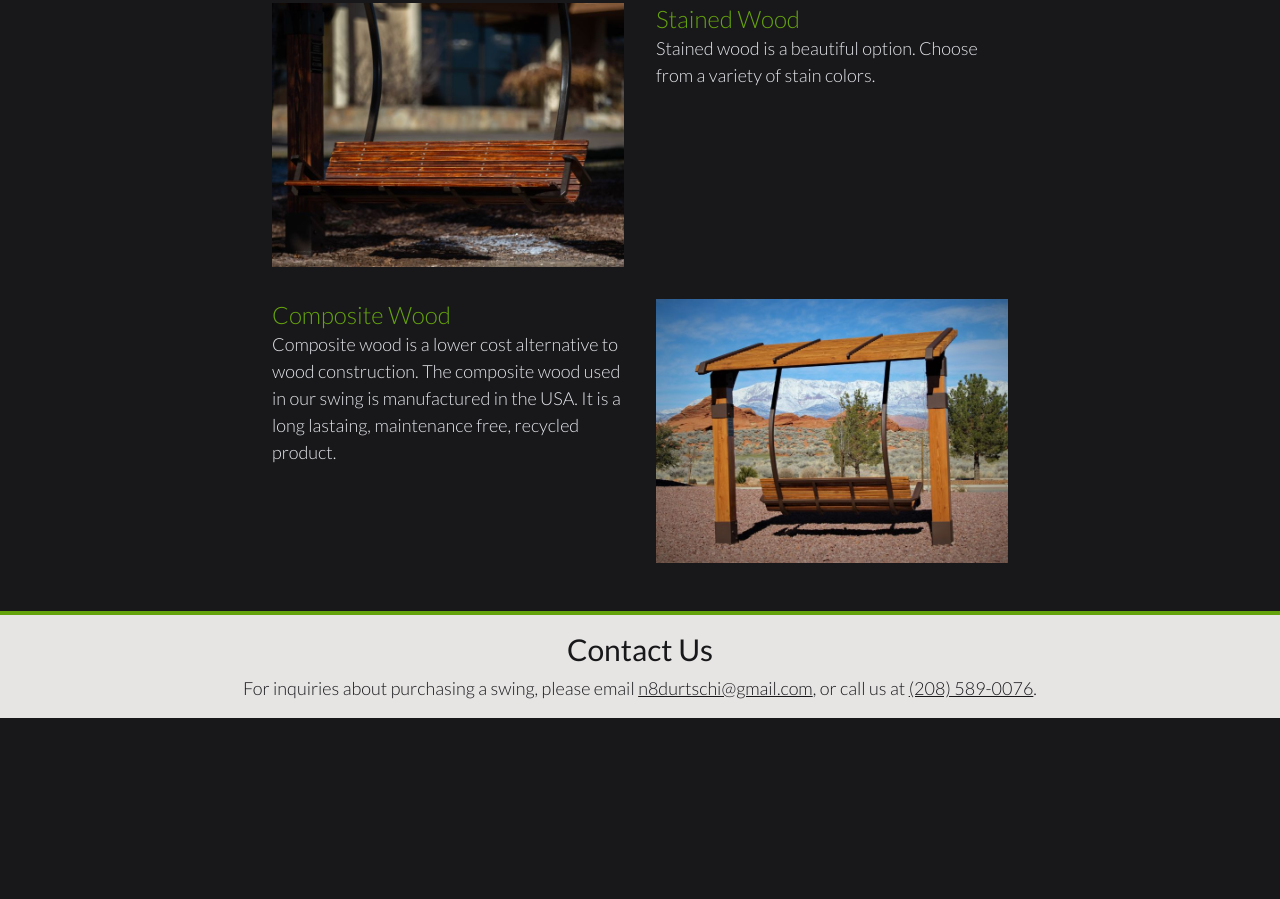
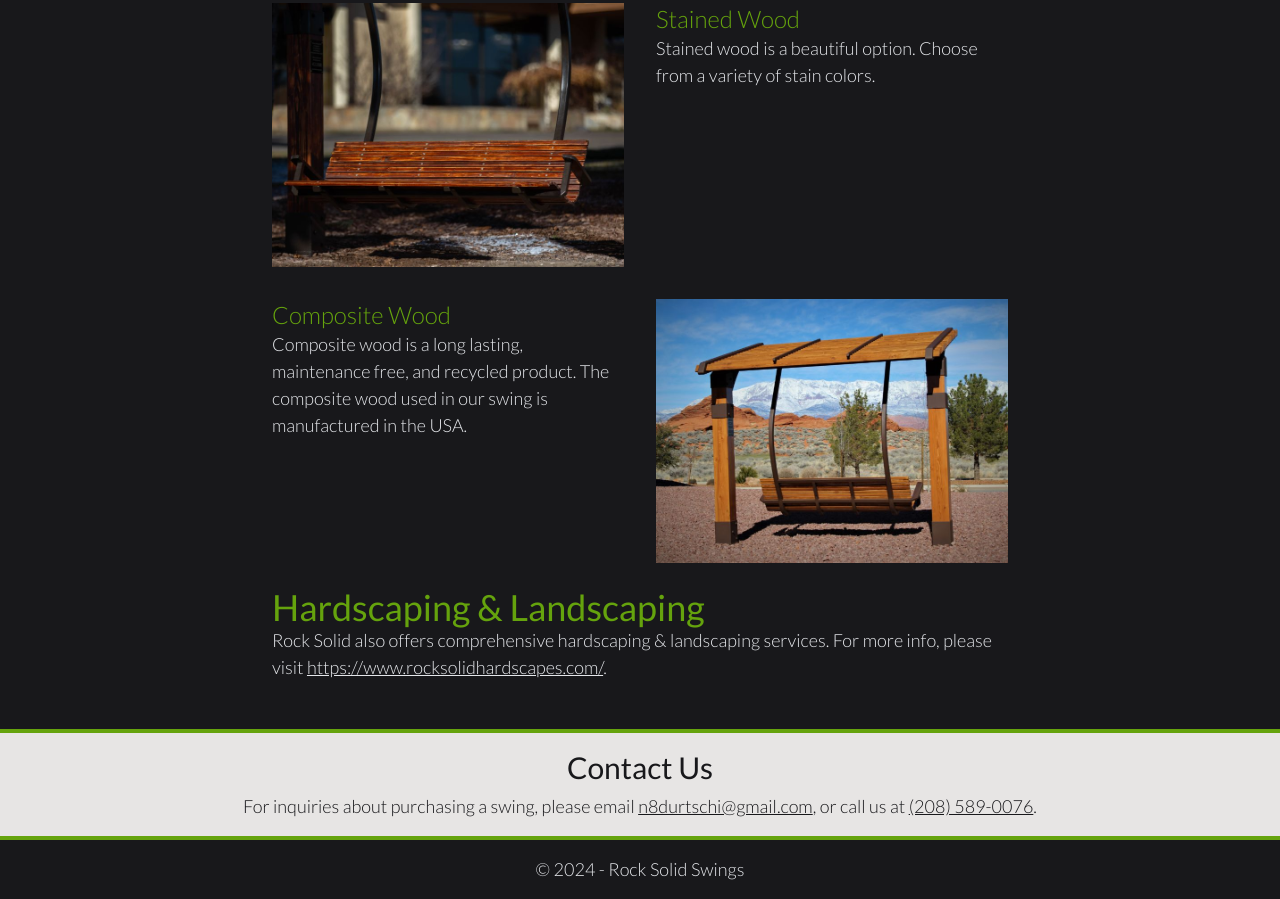
Before and after one commit to tdurtschi/rock-solid-swings, a website: page index.html in a window 1280 px wide. Shown: the part 1113-2012 px from the top of the page. Before the commit the page ends 1831 px from the top, so only its background shows below. Drawn offline with Linux system fonts and the light colour scheme.

Commit message:
Fix copy errors, add copyright section, add link to rocksolidhardscapes.com

```diff
--- a/index.html
+++ b/index.html
@@ -50,18 +50,24 @@
     <div class="block sm:flex mt-8">
       <div class="md:pr-4">
         <h3 class="text-lime-600 text-2xl">Composite Wood</h3>
-        <p>Composite wood is a lower cost alternative to wood construction. The composite wood used in our swing is
-          manufactured in the USA. It is a long lastaing, maintenance free, recycled product.</p>
+        <p>Composite wood is a long lasting, maintenance free, and recycled product. The composite wood used in our
+          swing is
+          manufactured in the USA.</p>
       </div>
       <img class="px-6 mt-2 md:mt-0 md:pr-0 md:pl-4 sm:w-1/2" src="photos/7.jpg" />
     </div>
+    <h2 class="text-lime-600 text-3xl  md:text-4xl font-normal pt-6">Hardscaping & Landscaping</h2>
+    <p>Rock Solid also offers comprehensive hardscaping & landscaping services. For more
+      info, please visit <a class="underline"
+        href="https://www.rocksolidhardscapes.com/">https://www.rocksolidhardscapes.com/</a>.</p>
   </div>
-  <div class="bg-stone-200 p-4 text-center text-zinc-900 border-t-lime-600 border-t-4">
+  <div class="bg-stone-200 p-4 text-center text-zinc-900 border-t-lime-600 border-b-lime-600 border-t-4 border-b-4">
     <h2 class="text-lg sm:text-2xl md:text-3xl font-medium">Contact Us</h1>
       <p class="mt-2">For inquiries about purchasing a swing, please email <a href="mailto:n8durtschi@gmail.com"
           class="underline">n8durtschi@gmail.com</a>, or call us at <a class="underline" href="tel:1-208-589-0076">(208)
           589-0076</a>.</p>
   </div>
+  <p class="text-center my-4">© 2024 - Rock Solid Swings
 </body>
 
 </html>
```
Also changed, not shown: dist/output.css.
